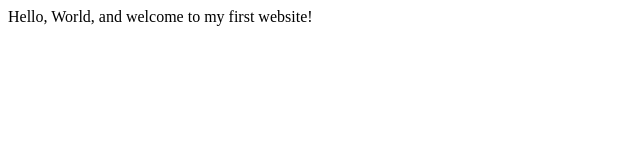
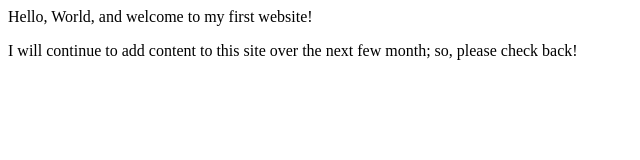
Before and after one commit to princessventt/princessventt.github.io, a plain HTML site: page index.html in a window 1280 px wide. Shown: the whole page, without its empty margins (0-640 px from the left). Drawn offline with Linux system fonts and the light colour scheme.

Commit message:
expanded home page
updated meta information and added content

```diff
--- a/index.html
+++ b/index.html
@@ -3,9 +3,11 @@
     <head>
         <meta charset="utf-8">
         <meta name="viewport" content="width=device-width, initial-scale=1.0">
-        <title>My First Website</title>
+        <meta name="author" content="Princess Ventura">
+        <title>CE Truffaut | Web Developer</title>
     </head>
     <body>
-       Hello, World, and welcome to my first website!
+       <p,>Hello, World, and welcome to my first website!</p>
+       <p>I will continue to add content to this site over the next few month; so, please check back!</p>
     </body>
 </html>
```
